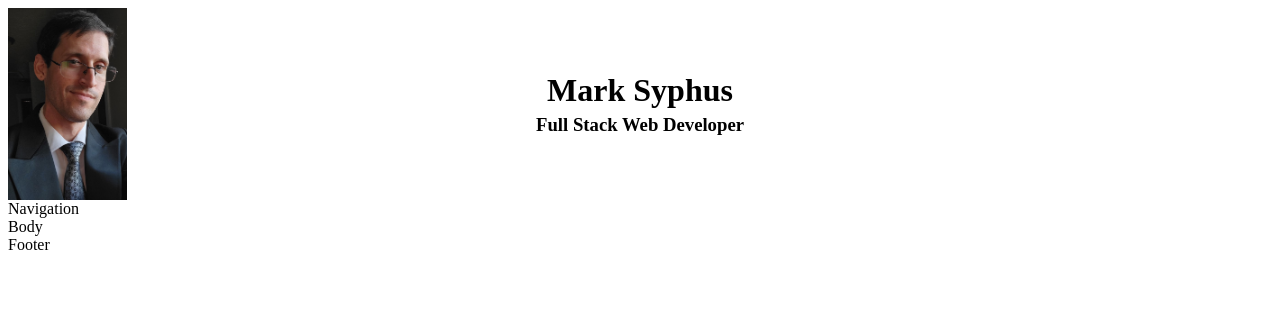
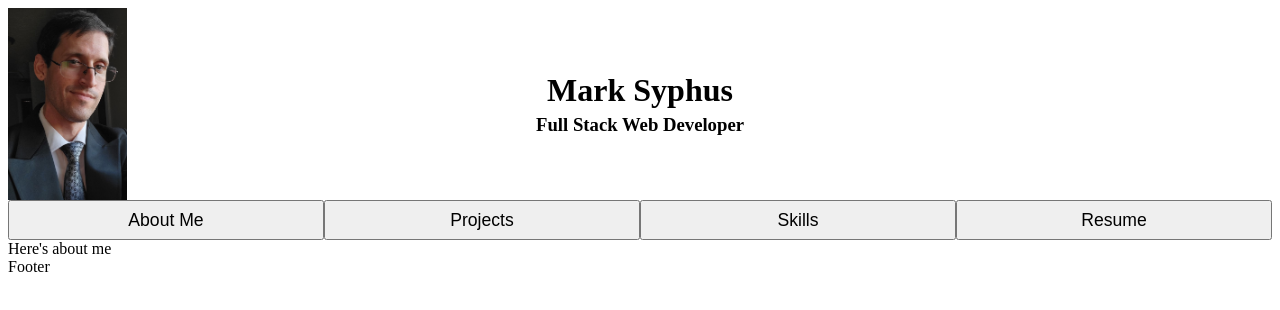
Before and after one commit to msyphus/msyphus.github.io, a React (Vite) app: page / in a window 1280 px wide. Shown: the top 310 px of the page. Built offline with nearby package versions, Linux system fonts and the light colour scheme.

Commit message:
added nav tabs

```diff
--- a/src/App.jsx
+++ b/src/App.jsx
@@ -1,6 +1,9 @@
+import { useState } from 'react';
 import './App.css'
+import MyTabs from './MyTabs';
 
 function App() {
+  const [selectedTab, setSelectedTab] = useState('about');
 
   return (
     <div>
@@ -15,12 +18,29 @@ function App() {
           </h3>
         </div>
       </div>
-      <div>
-        Navigation
-      </div>
-      <div>
-        Body
-      </div>
+      <MyTabs
+        setSelectedTab={setSelectedTab}
+      />
+      {selectedTab === 'about' &&
+        <div>
+          Here's about me
+        </div>
+      }
+      {selectedTab === 'projects' &&
+        <div>
+          Here are projects
+        </div>
+      }
+      {selectedTab === 'skills' &&
+        <div>
+          Here are my skills
+        </div>
+      }
+      {selectedTab === 'resume' &&
+        <div>
+          Here's my resume
+        </div>
+      }
       <div>
         Footer
       </div>
--- /dev/null
+++ b/src/MyTabs.css
@@ -0,0 +1,5 @@
+.tab {
+    width: 25%;
+    height: 5vh;
+    font-size: 1.1rem;
+}
--- /dev/null
+++ b/src/MyTabs.jsx
@@ -0,0 +1,38 @@
+import { Button } from "react-bootstrap";
+import './MyTabs.css';
+
+function MyTabs({
+    setSelectedTab
+}) {
+
+    return (
+        <div>
+            <Button
+                className='tab'
+                onClick={() => setSelectedTab('about')}
+            >
+                About Me
+            </Button>
+            <Button
+                className='tab'
+                onClick={() => setSelectedTab('projects')}
+            >
+                Projects
+            </Button>
+            <Button
+                className='tab'
+                onClick={() => setSelectedTab('skills')}
+            >
+                Skills
+            </Button>
+            <Button
+                className='tab'
+                onClick={() => setSelectedTab('resume')}
+            >
+                Resume
+            </Button>
+        </div>
+    )
+}
+
+export default MyTabs
```
